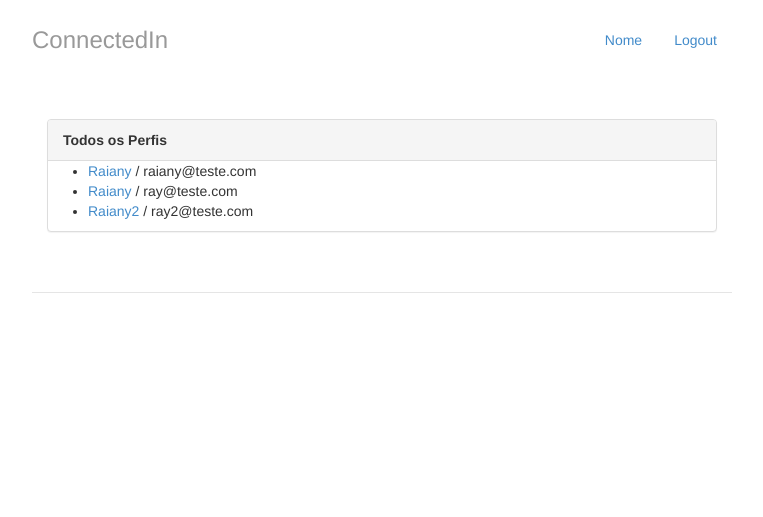
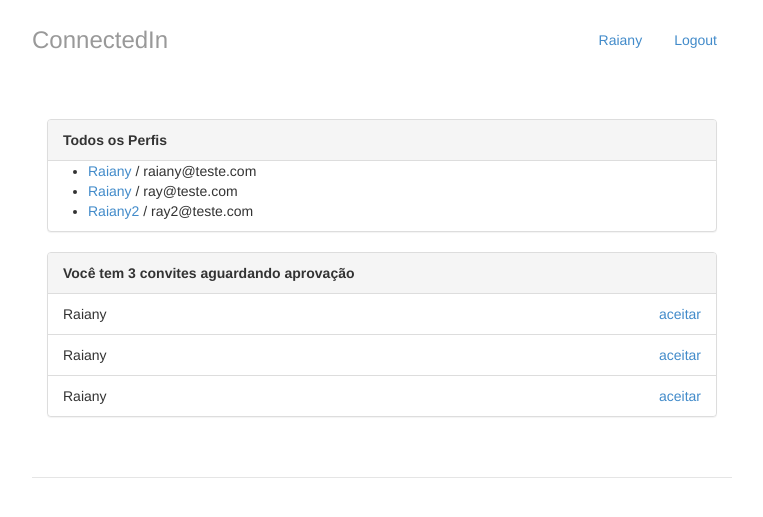
Before and after one commit to raianyrufino/registration-django, a Django app: page / in a window 1280 px wide. Shown: the top 517 px of the page, without its empty margins (258-1021 px from the left). Run offline with Django 3.2, Linux system fonts and the light colour scheme; data comes from the database, SQL or seed files in the repository.

Commit message:
displaying incoming invitations

```diff
--- a/perfis/templates/base.html
+++ b/perfis/templates/base.html
@@ -4,15 +4,15 @@
   <head>
     <meta charset="utf-8">
     <meta name="viewport" content="width=device-width">
-    <link href="{% static "styles/bootstrap.css" %}" rel="stylesheet">
-    <link href="{% static "styles/main.css" %}" rel="stylesheet">
+    <link href="{% static 'styles/bootstrap.css' %}" rel="stylesheet">
+    <link href="{% static 'styles/main.css' %}" rel="stylesheet">
     <title>ConnectedIn</title>
   </head>
   <body>
     <div class="container">
       <div class="header">
         <ul class="nav nav-pills pull-right">
-          <li class=""><a href="{% url 'index' %}">Nome</a></li>
+          <li class=""><a href="{% url 'index' %}">{{perfil_logado.nome}}</a></li>
           <li class=""><a href="/logout/">Logout</a></li>
         </ul>
         <h3 class="text-muted">ConnectedIn</h3>
--- a/perfis/templates/index.html
+++ b/perfis/templates/index.html
@@ -18,5 +18,28 @@
 	  <p>Nenhum Perfil encontrado</p>
 	{% endif %}
 	</div>
+
+	<div class="panel panel-default">
+		{% with total_de_convites=perfil_logado.convites_recebidos.count %}
+	        {% if total_de_convites %}
+	           <div class="panel-heading">
+	  				<strong>Você tem {{ total_de_convites }} convite{{total_de_convites |pluralize}} aguardando aprovação</strong>
+				</div>
+	            <ul class="list-group">
+	                {% for convite in perfil_logado.convites_recebidos.all %}
+	                    <li class="list-group-item">
+	                            {{ convite.solicitante.nome }}
+	                            <a href="#" class="pull-right">aceitar</a>
+	                    </li>
+	                {% endfor %}
+	            </ul>
+	        {% else %}
+	            <div class="panel-body">
+	                <p>Nenhum convite recebido :(</p>
+	            </div>
+	        {% endif %}
+        {% endwith %}
+    </div>
+
 </div>
 {% endblock %}
--- a/perfis/views.py
+++ b/perfis/views.py
@@ -3,7 +3,7 @@ from django.http import HttpResponse
 from perfis.models import Perfil
 
 def index(request):
-	return render(request, "index.html", {'perfis': Perfil.objects.all()})
+	return render(request, "index.html", {'perfis': Perfil.objects.all(), 'perfil_logado' : get_perfil_logado(request) })
 # Create your views here.
 
 def exibir(request, perfil_id):
```
